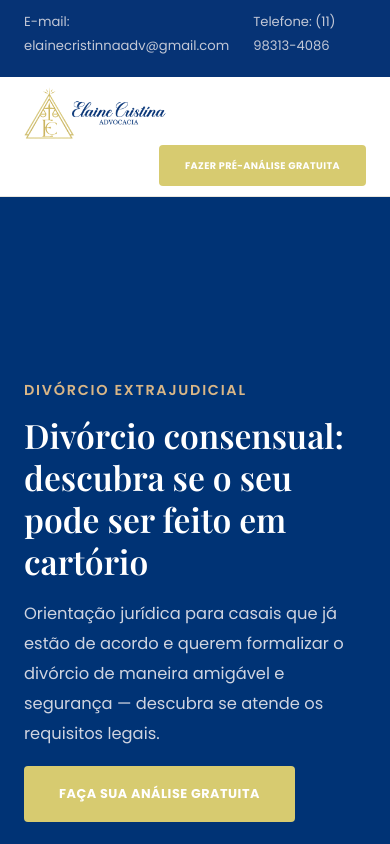
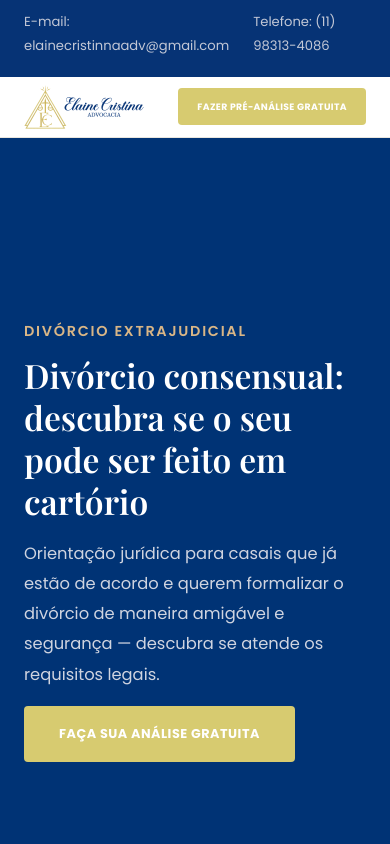
Before and after one commit to desenvolvimentoadvocacia/advocacia-elaine-cristina, a plain HTML site: page frontend/public/index.html in a window 390 px wide. Shown: the top 844 px of the page. Drawn offline with nearby package versions, Linux system fonts and the light colour scheme; no server answers; a web font is replaced by a local one.

Commit message:
fix: header mobile em linha unica — logo e botao na mesma linha sem wrap
- flex-wrap: nowrap no container mobile
- logo height: 52 -> 44px
- padding header: 10 -> 8px, gap: 0 12px
- btn: 9px 18px / 0.58rem
- Bump style.css?v=20260825-10

```diff
--- a/frontend/public/css/style.css
+++ b/frontend/public/css/style.css
@@ -121,11 +121,11 @@ ul { margin: 0; padding: 0; }
   .site-header .container { justify-content: space-between; }
 }
 @media (max-width: 767px) {
-  .site-header { padding: 10px 0; }
-  .site-header .container { gap: 6px 28px; }
-  .site-header .brand-logo img { height: 52px; }
-  .header-right { margin-left: auto; }
-  .site-header .btn { padding: 11px 25px; font-size: 0.6rem; }
+  .site-header { padding: 8px 0; }
+  .site-header .container { gap: 0 12px; flex-wrap: nowrap; }
+  .site-header .brand-logo img { height: 44px; }
+  .header-right { margin-left: auto; flex-shrink: 0; }
+  .site-header .btn { padding: 9px 18px; font-size: 0.58rem; }
 }
 /* Hero */
 .hero { background: var(--dc-navy); color: #fff; position: relative; overflow: hidden; }
--- a/frontend/public/index.html
+++ b/frontend/public/index.html
@@ -8,7 +8,7 @@
 <link rel="preconnect" href="https://fonts.googleapis.com">
 <link rel="preconnect" href="https://fonts.gstatic.com" crossorigin>
 <link href="https://fonts.googleapis.com/css2?family=Playfair+Display:ital,wght@0,600;0,700;1,600;1,700&family=Poppins:wght@400;500;600;700&display=swap" rel="stylesheet">
-<link rel="stylesheet" href="css/style.css?v=20260825-9">
+<link rel="stylesheet" href="css/style.css?v=20260825-10">
 
 <!-- GA4 + Google Ads -->
 <script async src="https://www.googletagmanager.com/gtag/js?id=G-3LQWKST17H"></script>
```
